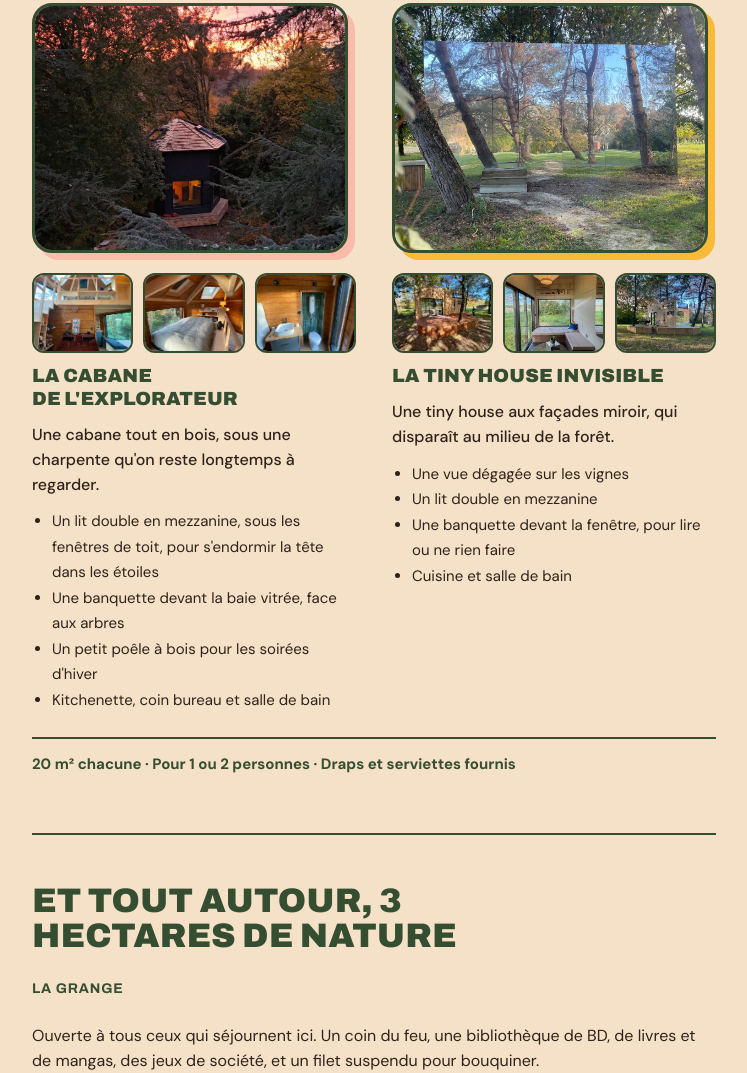
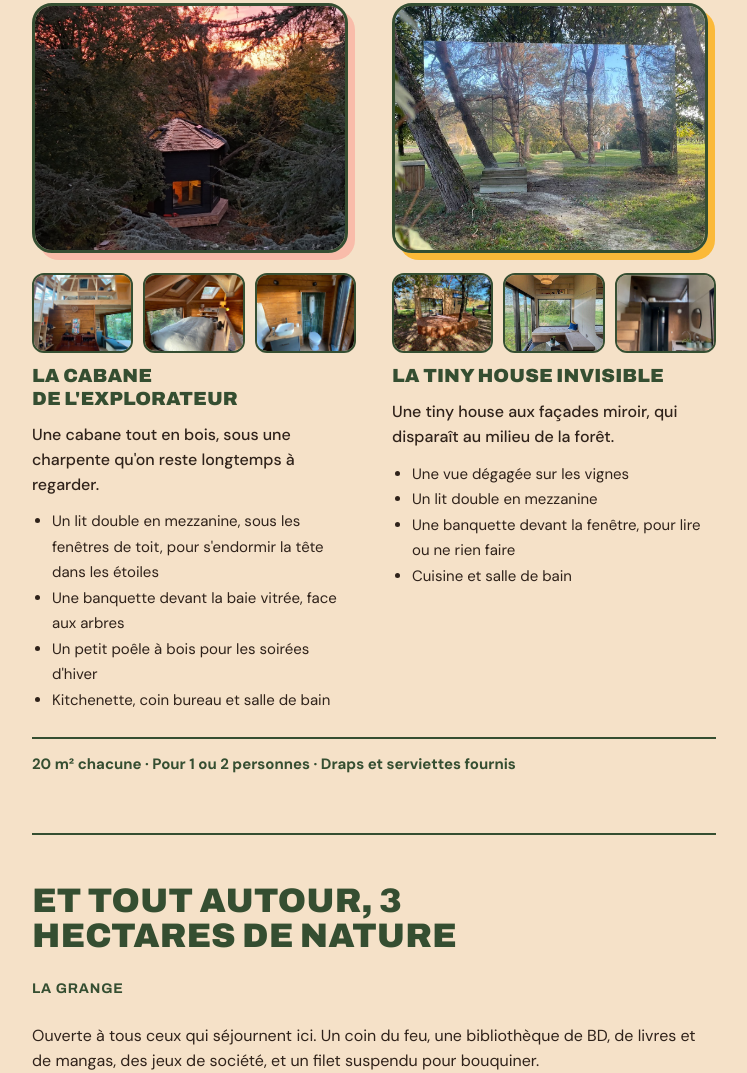
Before and after one commit to KillianTa/bon-cadeau-noel, a plain HTML site: page index.html in a window 1280 px wide. Shown: the part 2070-3143 px from the top of the page, without its empty margins (48-795 px from the left). Drawn offline with Linux system fonts and the light colour scheme.

Commit message:
Remplacer une mini extérieure de la tiny par une photo intérieure
Co-Authored-By: Claude Opus 5 <noreply@anthropic.com>

```diff
--- a/index.html
+++ b/index.html
@@ -287,7 +287,7 @@ footer a{text-decoration:underline}
         </article>
         <article class="cabane">
           <img class="photo ombre-j" loading="lazy" src="img/tiny-invisible-miroir-nette.jpg" alt="La Tiny House invisible et ses façades miroir, qui reflètent les arbres autour d'elle">
-          <div class="minis"><img loading="lazy" src="img/tiny-invisible-exterieur.jpg" alt="La tiny house et sa terrasse en bois"><img loading="lazy" src="img/tiny-invisible-banquette.jpg" alt="La banquette devant la fenêtre"><img loading="lazy" src="img/tiny-invisible-facade.jpg" alt="La tiny house, son bardage bois et sa façade miroir"></div>
+          <div class="minis"><img loading="lazy" src="img/tiny-invisible-exterieur.jpg" alt="La tiny house et sa terrasse en bois"><img loading="lazy" src="img/tiny-invisible-banquette.jpg" alt="La banquette devant la fenêtre"><img loading="lazy" src="img/tiny-invisible-mezzanine.jpg" alt="L'escalier qui monte au lit en mezzanine, et la cuisine en contrebas"></div>
           <h3>La Tiny House invisible</h3>
           <p class="acc">Une tiny house aux façades miroir, qui disparaît au milieu de la forêt.</p>
           <ul><li>Une vue dégagée sur les vignes</li><li>Un lit double en mezzanine</li><li>Une banquette devant la fenêtre, pour lire ou ne rien faire</li><li>Cuisine et salle de bain</li></ul>
```
Also changed, not shown: tiny-invisible.html (+1 -1 lines), img/tiny-invisible-mezzanine.jpg (added).
